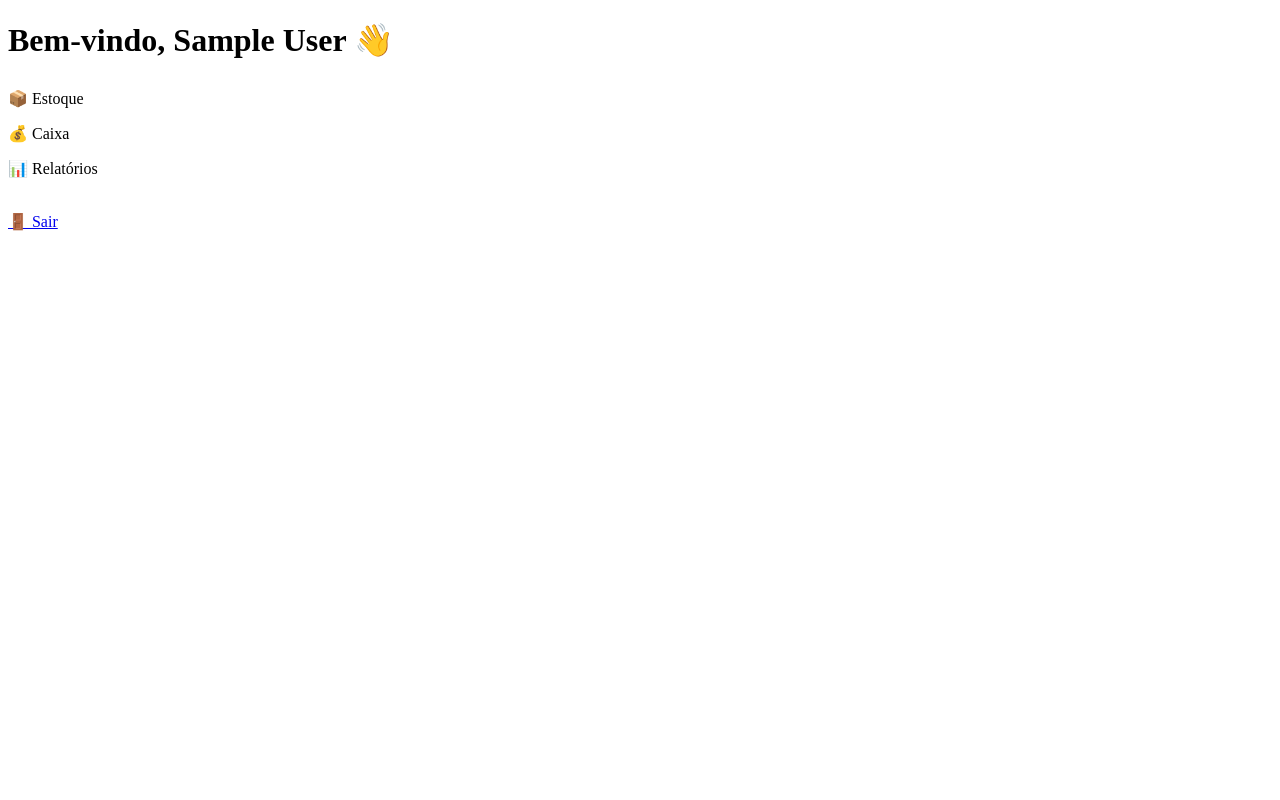
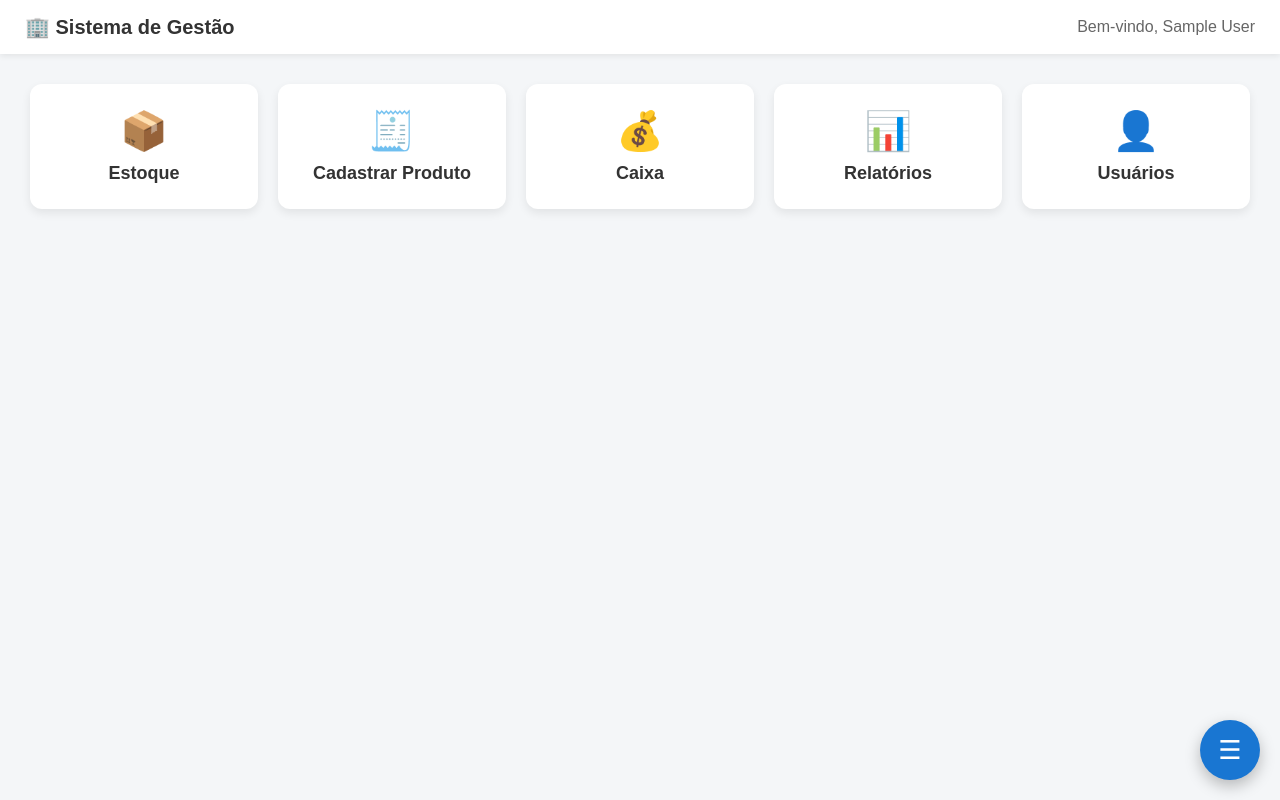
Before and after one commit to vinicius260222/controle-estoque, a Flask app: page /home in a window 1280 px wide. Run offline with Flask 3, Linux system fonts and the light colour scheme; the visitor is signed in with stand-in values (Sample User, id 1).

Commit message:
Update home.html

```diff
--- a/CPEC/templates/home.html
+++ b/CPEC/templates/home.html
@@ -1,21 +1,184 @@
 <!DOCTYPE html>
-<html lang="pt-br">
+<html lang="pt-BR">
 <head>
     <meta charset="UTF-8">
-    <title>Dashboard</title>
+    <title>Home</title>
+    <meta name="viewport" content="width=device-width, initial-scale=1.0">
+
+    <style>
+        body {
+            margin: 0;
+            font-family: Arial, Helvetica, sans-serif;
+            background: #f4f6f8;
+            color: #333;
+        }
+
+        header {
+            background: #ffffff;
+            padding: 15px 25px;
+            box-shadow: 0 2px 6px rgba(0,0,0,0.08);
+            display: flex;
+            justify-content: space-between;
+            align-items: center;
+        }
+
+        header h1 {
+            font-size: 20px;
+            margin: 0;
+        }
+
+        header span {
+            font-weight: normal;
+            color: #666;
+        }
+
+        .container {
+            padding: 30px;
+        }
+
+        .cards {
+            display: grid;
+            grid-template-columns: repeat(auto-fit, minmax(220px, 1fr));
+            gap: 20px;
+        }
+
+        .card {
+            background: #ffffff;
+            border-radius: 12px;
+            padding: 25px;
+            text-align: center;
+            text-decoration: none;
+            color: #333;
+            box-shadow: 0 4px 10px rgba(0,0,0,0.08);
+            transition: transform 0.2s, box-shadow 0.2s;
+        }
+
+        .card:hover {
+            transform: translateY(-5px);
+            box-shadow: 0 8px 18px rgba(0,0,0,0.12);
+        }
+
+        .card .emoji {
+            font-size: 38px;
+            margin-bottom: 10px;
+        }
+
+        .card h2 {
+            font-size: 18px;
+            margin: 0;
+        }
+
+        /* DASHBOARD FLUTUANTE */
+        .dashboard-btn {
+            position: fixed;
+            bottom: 20px;
+            right: 20px;
+            width: 60px;
+            height: 60px;
+            border-radius: 50%;
+            background: #1976d2;
+            color: #fff;
+            border: none;
+            font-size: 26px;
+            cursor: pointer;
+            box-shadow: 0 6px 15px rgba(0,0,0,0.25);
+        }
+
+        .dashboard {
+            position: fixed;
+            bottom: 90px;
+            right: 20px;
+            width: 260px;
+            background: #ffffff;
+            border-radius: 12px;
+            box-shadow: 0 8px 20px rgba(0,0,0,0.2);
+            padding: 15px;
+            display: none;
+        }
+
+        .dashboard h3 {
+            margin-top: 0;
+            font-size: 16px;
+            border-bottom: 1px solid #eee;
+            padding-bottom: 8px;
+        }
+
+        .dashboard a {
+            display: block;
+            padding: 10px;
+            margin-top: 8px;
+            background: #f1f3f5;
+            border-radius: 8px;
+            text-decoration: none;
+            color: #333;
+            font-size: 14px;
+        }
+
+        .dashboard a:hover {
+            background: #e0e0e0;
+        }
+
+        @media (max-width: 600px) {
+            header h1 {
+                font-size: 16px;
+            }
+        }
+    </style>
 </head>
+
 <body>
 
-<h1>Bem-vindo, {{ nome }} 👋</h1>
+<header>
+    <h1>🏢 Sistema de Gestão</h1>
+    <span>Bem-vindo, {{ nome }}</span>
+</header>
 
-<div style="margin-top:30px;">
-    <p>📦 Estoque</p>
-    <p>💰 Caixa</p>
-    <p>📊 Relatórios</p>
+<div class="container">
+    <div class="cards">
+        <a href="#" class="card">
+            <div class="emoji">📦</div>
+            <h2>Estoque</h2>
+        </a>
+
+        <a href="#" class="card">
+            <div class="emoji">🧾</div>
+            <h2>Cadastrar Produto</h2>
+        </a>
+
+        <a href="#" class="card">
+            <div class="emoji">💰</div>
+            <h2>Caixa</h2>
+        </a>
+
+        <a href="#" class="card">
+            <div class="emoji">📊</div>
+            <h2>Relatórios</h2>
+        </a>
+
+        <a href="#" class="card">
+            <div class="emoji">👤</div>
+            <h2>Usuários</h2>
+        </a>
+    </div>
 </div>
 
-<br>
-<a href="{{ url_for('logout') }}">🚪 Sair</a>
+<!-- DASHBOARD -->
+<div class="dashboard" id="dashboard">
+    <h3>⚙️ Atalhos</h3>
+    <a href="#">📦 Ver Estoque</a>
+    <a href="#">➕ Novo Produto</a>
+    <a href="#">💰 Caixa Diário</a>
+    <a href="{{ url_for('logout') }}">🚪 Sair</a>
+</div>
+
+<button class="dashboard-btn" onclick="toggleDashboard()">☰</button>
+
+<script>
+    function toggleDashboard() {
+        const dash = document.getElementById("dashboard");
+        dash.style.display = dash.style.display === "block" ? "none" : "block";
+    }
+</script>
 
 </body>
 </html>
```
